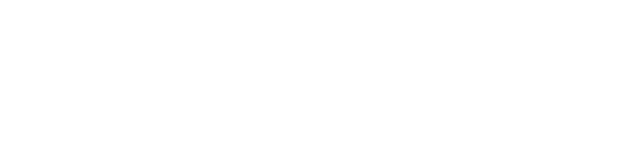
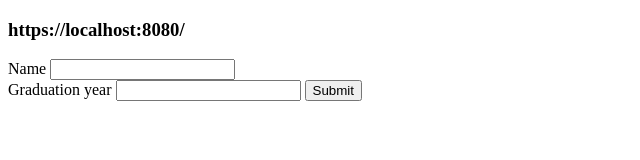
Before and after one commit to acciojob/sharable-urls-Shivaniraj05, a website: page main.html in a window 1280 px wide. Shown: the whole page, without its empty margins (0-640 px from the left). Drawn offline with Linux system fonts and the light colour scheme.

Commit message:
created a submission

```diff
--- a/main.html
+++ b/main.html
@@ -1,6 +1,15 @@
 <!DOCTYPE html>
 <html>
   <body>
+	  <form>
+        <h3 id="url">https://localhost:8080/</h3>
+        <label for="name">Name</label>
+        <input type="text" name="name" id="name">
+        <br>
+        <label for="year">Graduation year</label>
+        <input type="text" name="year" id="year">
+        <button id="button">Submit</button>
+    </form>
     <script type="text/javascript" src="./script.js">
 </script>
   </body>
--- a/script.js
+++ b/script.js
@@ -1 +1,9 @@
 // your code here
+let nameValue = document.getElementById("name").value;
+let yearValue = document.getElementById("year").value;
+let submitBtn =  document.getElementById("button");
+let heading = document.getElementById("url");
+
+submitBtn.addEventListener("click", () => {
+    heading.innerText = `https://localhost:8080/?name=${nameValue}&year=${yearValue}`;
+});
```
